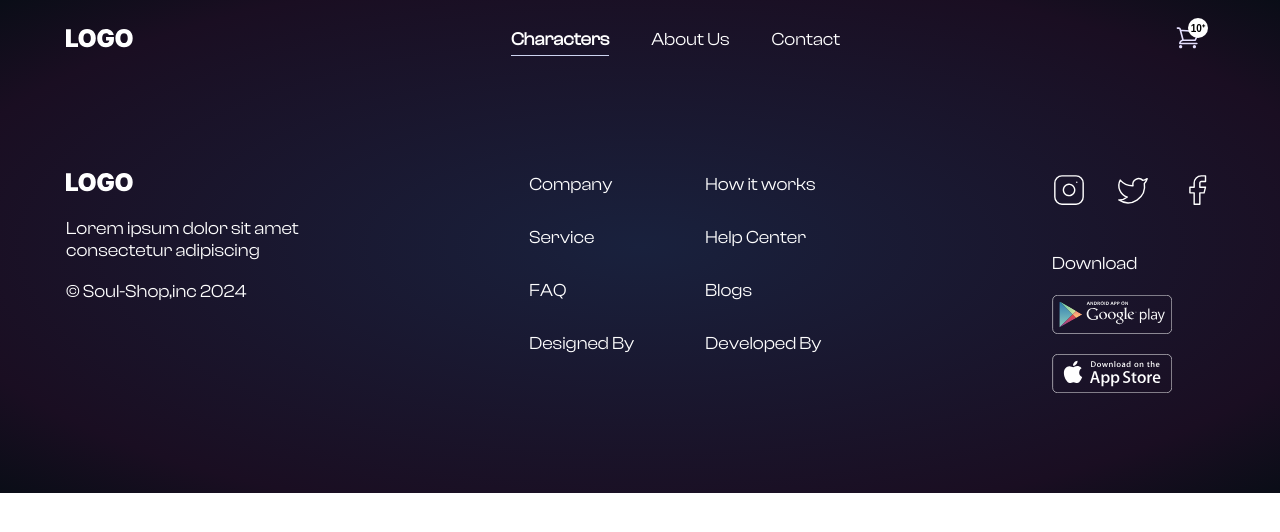
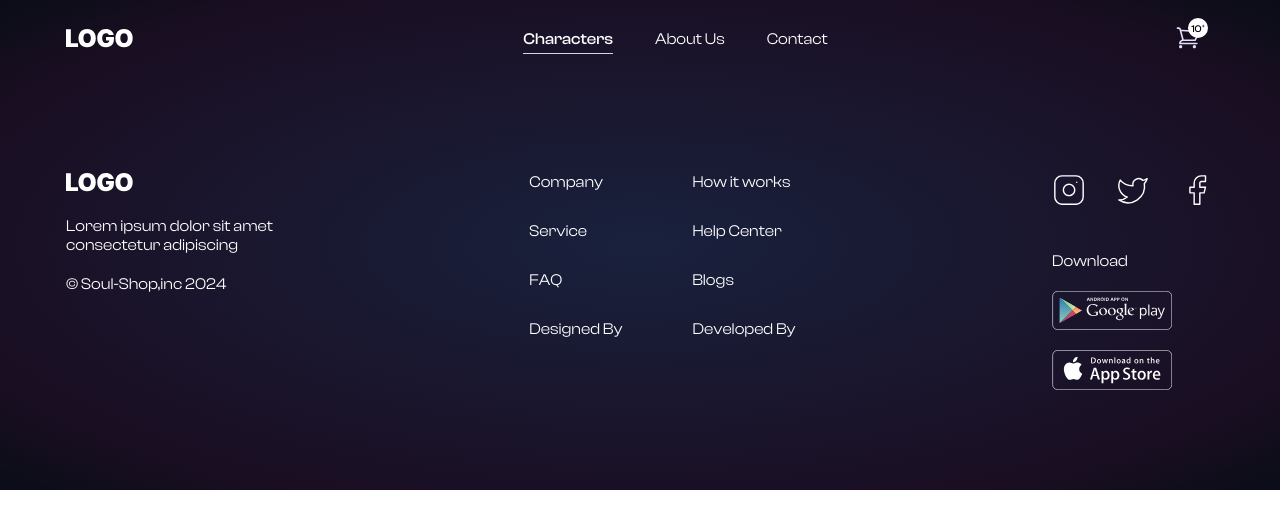
Before and after one commit to kgsantosh770/soul-shop, a React (Create React App) app: page / in a window 1280 px wide. Shown: the top 532 px of the page. Built offline with nearby package versions, Linux system fonts and the light colour scheme.

Commit message:
font and color updates

```diff
--- a/src/components/Header/Header.css
+++ b/src/components/Header/Header.css
@@ -15,7 +15,7 @@ header .right-icons{
 }
 
 header .nav-links .active{
-    font-weight: var(--font-bolder);
+    font-family: var(--font-family-medium);
 }
 
 header .side-nav{
--- a/src/components/IconBadge/IconBadge.css
+++ b/src/components/IconBadge/IconBadge.css
@@ -12,7 +12,7 @@
   height: 20px;
   text-align: center;
   font-size: var(--font-xs);
-  font-weight: var(--font-bold);
+  font-family: var(--font-family-medium);
   display: flex;
   align-items: center;
   justify-content: center;
--- a/src/index.css
+++ b/src/index.css
@@ -5,17 +5,21 @@
   --secondary-bg-color: #ffffff;
   --border-color: #CDD4F0;
   --x-space: 26px;
-
+  --text-theme-color: #9D67BA;
   --font-xs: 10px;
   --font-small: 14px;
   --font-medium: 18px;
   --font-large: 22px;
-  --font-xl: 26px;
+  --font-xl: 24px;
   --font-xxl: 32px;
+  --font-xxxl: 40px;
 
-  --font-semibold: 500;
-  --font-bold: 600;
-  --font-bolder: 700;
+  --font-family-extralight: 'ClashDisplay-Extralight';
+  --font-family-light: 'ClashDisplay-Light';
+  --font-family-regular: 'ClashDisplay-Regular';
+  --font-family-medium: 'ClashDisplay-Medium';
+  --font-family-semibold: 'ClashDisplay-Semibold';
+  --font-family-bold: 'ClashDisplay-Bold';
 }
 
 body {
@@ -27,7 +31,7 @@ body {
   -moz-osx-font-smoothing: grayscale;
   background: var(--bg-color) no-repeat;
   color: var(--secondary-bg-color);
-  font-size: var(--font-medium);
+  font-size: var(--font-regular);
 }
 
 button {
@@ -68,7 +72,8 @@ button {
 @media only screen and (min-width: 768px) {
   .only-mobile {
     display: none;
-}
+  }
+
   a,
   button {
     cursor: pointer;
@@ -79,6 +84,6 @@ button {
 /* mobile */
 @media only screen and (min-width: 320px) and (max-width: 767px) {
   .only-desktop {
-      display: none;
+    display: none;
   }
 }
```
